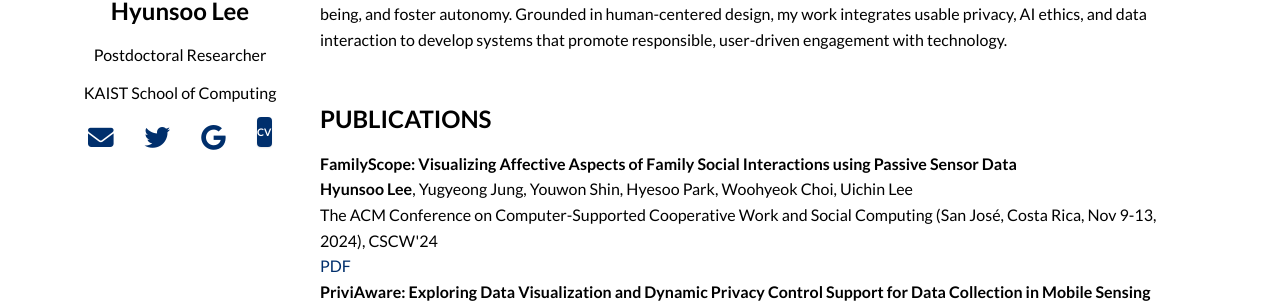
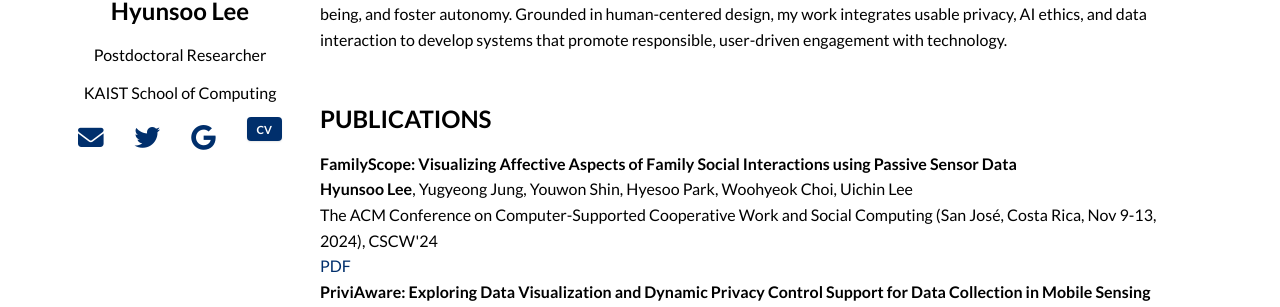
Before and after one commit to hslee90/hslee90.github.io, a Jekyll site: the page built from index.md, in a window 1280 px wide. Shown: the part 270-577 px from the top of the page. Built offline with Jekyll 4.4.1, drawn with Linux system fonts in a browser that asks for light colours; nearby versions of some CDN libraries.

Commit message:
Update style.css

```diff
--- a/assets/css/style.css
+++ b/assets/css/style.css
@@ -66,11 +66,11 @@ body {
   display: inline-flex;
   align-items: center;
   justify-content: center;
-  width: 30px;
-  height: 30px;
-  background-color: #002F6C; /* 진한 남색 */
-  color: #ffffff; /* 흰색 글씨 */
-  font-size: 0.65rem; /* 작고 단정하게 */
+  padding: 2px 10px; /* 좌우로 여유 */
+  height: 24px;
+  background-color: #002F6C;
+  color: #ffffff;
+  font-size: 0.7rem;
   font-weight: 600;
   border-radius: 4px;
   text-decoration: none;
@@ -78,11 +78,11 @@ body {
   box-shadow: 0 1px 2px rgba(0, 0, 0, 0.1);
   transition: background-color 0.3s ease, transform 0.2s ease;
   vertical-align: middle;
-  padding: 0;
 }
 
+/* hover 효과 */
 .icon-links a.cv-box:hover {
-  background-color: #0055A4; /* hover 시 밝은 남색 */
+  background-color: #0055A4;
   transform: translateY(-1px);
 }
 
```
